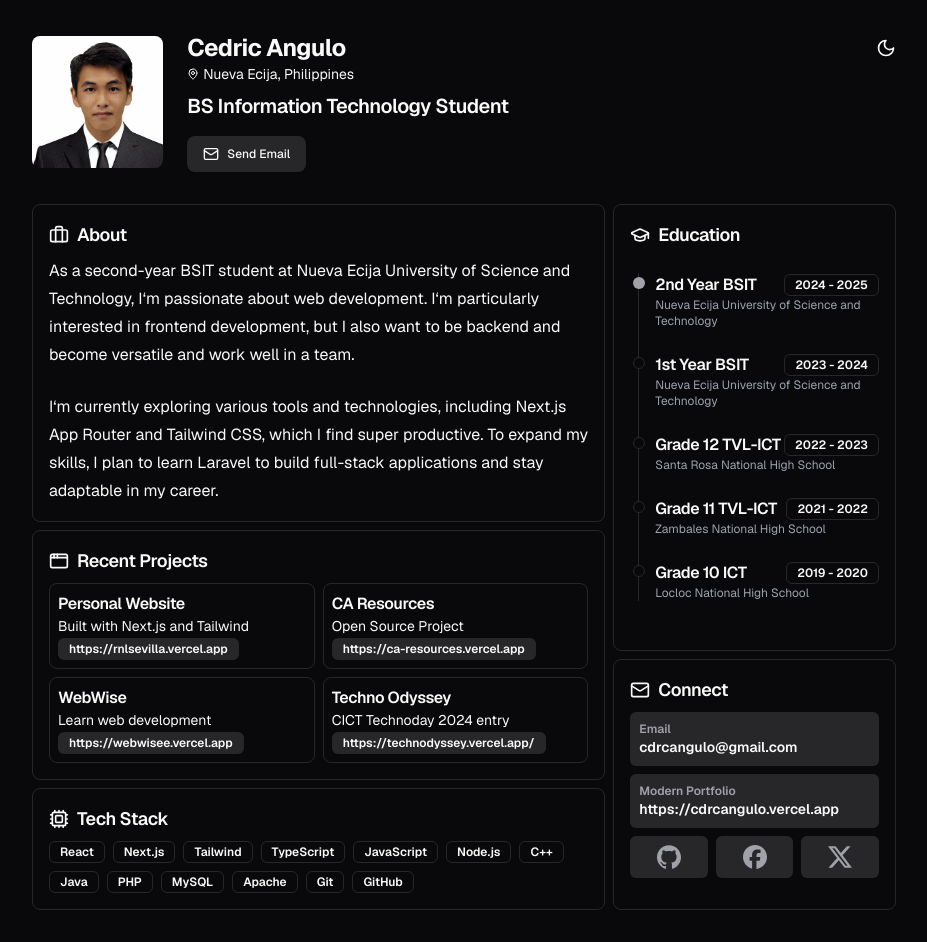
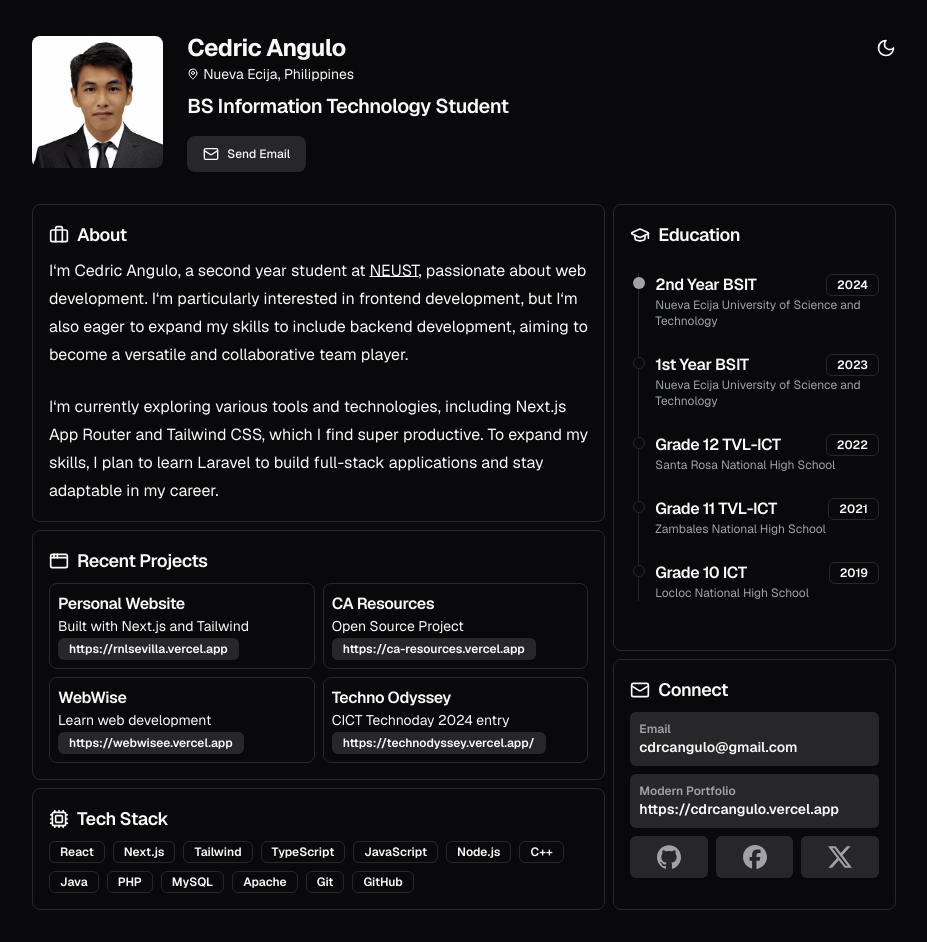
Before and after one commit to bryan308/simplified-portfolio, a Next.js app: page / in a window 1280 px wide. Shown: the whole page, without its empty margins (176-1103 px from the left). Built offline with nearby package versions, Linux system fonts and the light colour scheme.

Commit message:
update profile introduction with a link to NEUST; simplify education year format

```diff
--- a/app/page.tsx
+++ b/app/page.tsx
@@ -5,6 +5,7 @@ import Profile from "@/components/shared/profile"
 import RecentProjects from "@/components/shared/recent-projects"
 import TechStack from "@/components/shared/tech-stack"
 import { AppWindow, Briefcase, Cpu, GraduationCap, Mail } from "lucide-react"
+import Link from "next/link"
 
 export default function Home() {
 	return (
@@ -18,9 +19,18 @@ export default function Home() {
 					icon={<Briefcase className="size-5" />}
 				>
 					<p>
-						As a second-year BSIT student at Nueva Ecija University of Science and Technology, I‘m
-						passionate about web development. I‘m particularly interested in frontend development,
-						but I also want to be backend and become versatile and work well in a team.
+						I‘m Cedric Angulo, a second year student at{" "}
+						<Link
+							href="https://neust.edu.ph/"
+							target="_blank"
+							rel="noopener noreferrer"
+							className="underline underline-offset-0 hover:underline-offset-2 transition-all"
+						>
+							NEUST
+						</Link>
+						, passionate about web development. I‘m particularly interested in frontend development,
+						but I‘m also eager to expand my skills to include backend development, aiming to become
+						a versatile and collaborative team player.
 					</p>
 					<p className="mt-6">
 						I‘m currently exploring various tools and technologies, including Next.js App Router and
--- a/components/shared/education/index.tsx
+++ b/components/shared/education/index.tsx
@@ -4,27 +4,27 @@ import { Badge } from "@/components/ui/badge"
 const educationData = [
 	{
 		title: "2nd Year BSIT",
-		year: "2024 - 2025",
+		year: "2024",
 		institution: "Nueva Ecija University of Science and Technology",
 	},
 	{
 		title: "1st Year BSIT",
-		year: "2023 - 2024",
+		year: "2023",
 		institution: "Nueva Ecija University of Science and Technology",
 	},
 	{
 		title: "Grade 12 TVL-ICT",
-		year: "2022 - 2023",
+		year: "2022",
 		institution: "Santa Rosa National High School",
 	},
 	{
 		title: "Grade 11 TVL-ICT",
-		year: "2021 - 2022",
+		year: "2021",
 		institution: "Zambales National High School",
 	},
 	{
 		title: "Grade 10 ICT",
-		year: "2019 - 2020",
+		year: "2019",
 		institution: "Locloc National High School",
 	},
 ]
```
